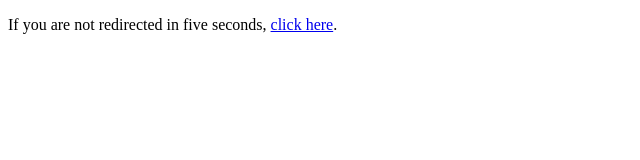
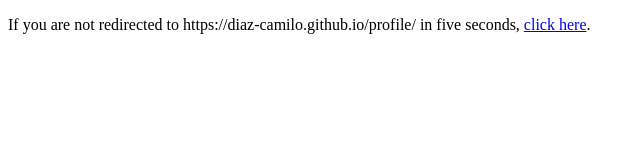
Before and after one commit to diaz-camilo/diaz-camilo.github.io, a plain HTML site: page index.html in a window 1280 px wide. Shown: the whole page, without its empty margins (0-640 px from the left). Drawn offline with Linux system fonts and the light colour scheme.

Commit message:
Update index.html

```diff
--- a/index.html
+++ b/index.html
@@ -4,10 +4,10 @@
   <meta charset="UTF-8">
   <meta http-equiv="X-UA-Compatible" content="IE=edge">
   <meta name="viewport" content="width=device-width, initial-scale=1.0">
-  <meta http-equiv="refresh" content="5; URL=https://diaz-camilo.github.io/Tasty-frontend/#/" />
+  <meta http-equiv="refresh" content="URL=https://diaz-camilo.github.io/profile/" />
   <title>Document</title>
 </head>
 <body>
-  <p>If you are not redirected in five seconds, <a href="https://diaz-camilo.github.io/Tasty-frontend/#/">click here</a>.</p>
+  <p>If you are not redirected  to https://diaz-camilo.github.io/profile/ in five seconds, <a href="https://diaz-camilo.github.io/profile/">click here</a>.</p>
 </body>
 </html>
```
